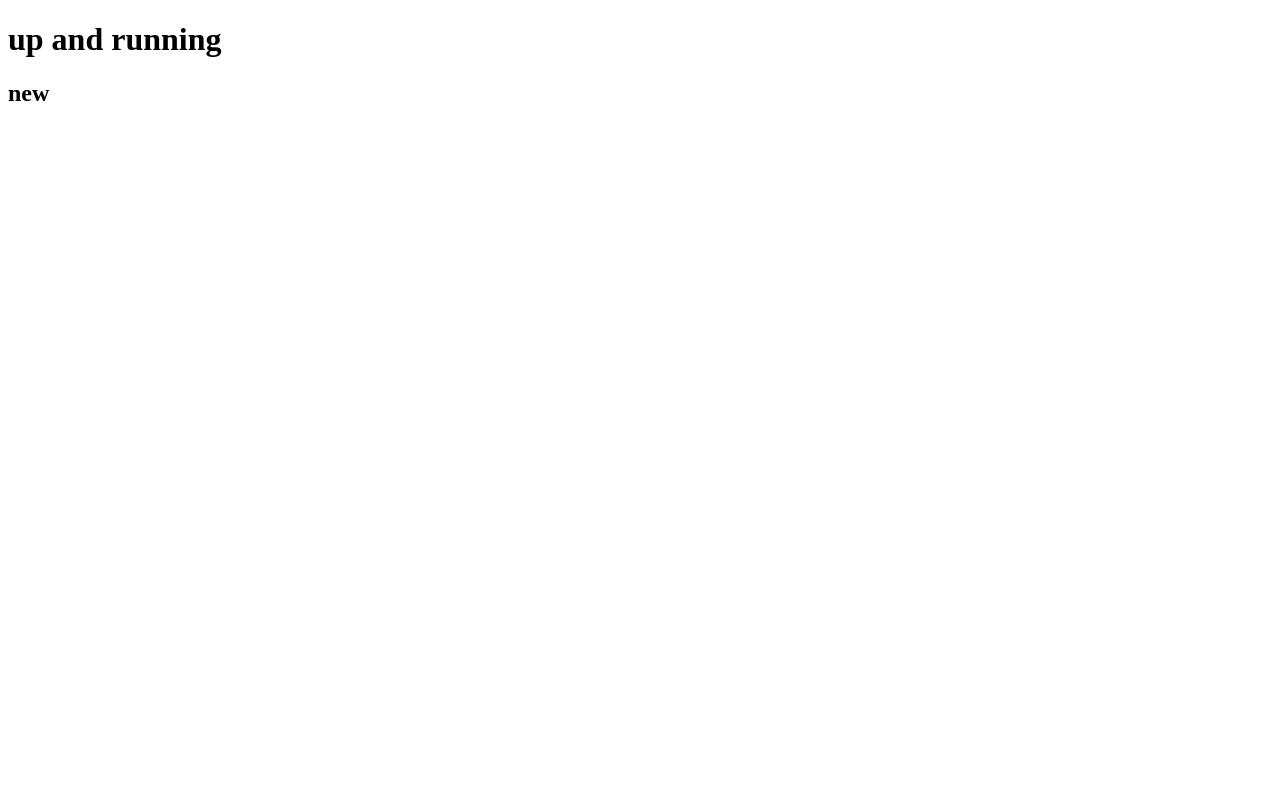
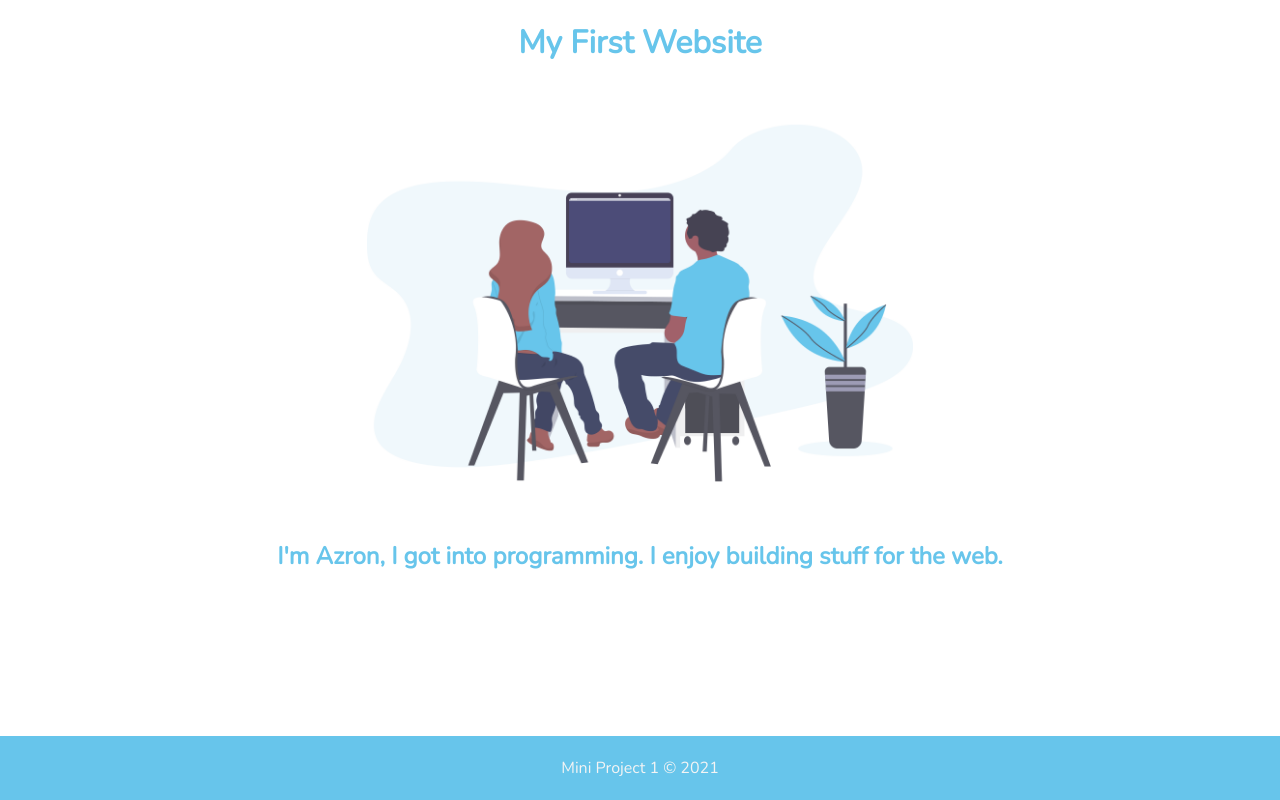
Before and after one commit to azronbrian/mp1, a plain HTML site: page index.html in a window 1280 px wide. Drawn offline with Linux system fonts and the light colour scheme.

Commit message:
task completed

```diff
--- /dev/null
+++ b/css/styles.css
@@ -0,0 +1,52 @@
+/* Import Nunito font */
+
+@font-face{
+    font-family: "Nunito-Regular";
+    src: url("Nunito-Regular.ttf");
+}
+
+* {
+    font-family: Nunito-Regular;
+}
+
+body {
+    color: #f4f4f4;
+}
+
+
+header {
+    color: #67c5eb;
+    text-align: center;
+}
+
+.content {
+    padding-left: 80px;
+    padding-right: 80px;
+}
+
+#illus {
+    display: flex;
+    justify-content: center;
+}
+
+#illus img {
+    width: 60%;
+}
+
+.text-line {
+    color: #67c5eb;
+    text-align: center;
+}
+
+
+footer {
+    background-color: #67c5eb;
+    color: #f4f4f4;
+    text-align: center;
+    padding-top: 5px;
+    padding-bottom: 5px;
+    position: fixed;
+    left: 0;
+    bottom: 0;
+    width: 100%;
+}
--- a/index.html
+++ b/index.html
@@ -3,10 +3,30 @@
 <head>
     <meta charset="UTF-8">
     <meta name="viewport" content="width=device-width, initial-scale=1.0">
-    <title>Mini Project 1</title>
+    <link rel="stylesheet" href="css/styles.css">
+    <!-- Mini Project 1 -->
+    <title>My site</title>
 </head>
 <body>
-    <h1>up and running</h1>
-    <h2>new</h2>
+    <header>
+        <h1>My First Website</h1>
+    </header>
+
+    <div class="content">
+
+        <div id="illus">
+            <img src="images/pair_programming.png" alt="pair programming">
+        </div>
+
+        <h2 class="text-line" >I'm Azron, I got into programming. I enjoy building stuff for the web.</h2>
+
+    </div>
+
+
+
+    <footer>
+        <p>Mini Project 1 &copy; 2021</p>
+    </footer>
+
 </body>
 </html>
```
Also changed, not shown: css/Nunito-Regular.ttf (added), images/pair_programming.png (added).
